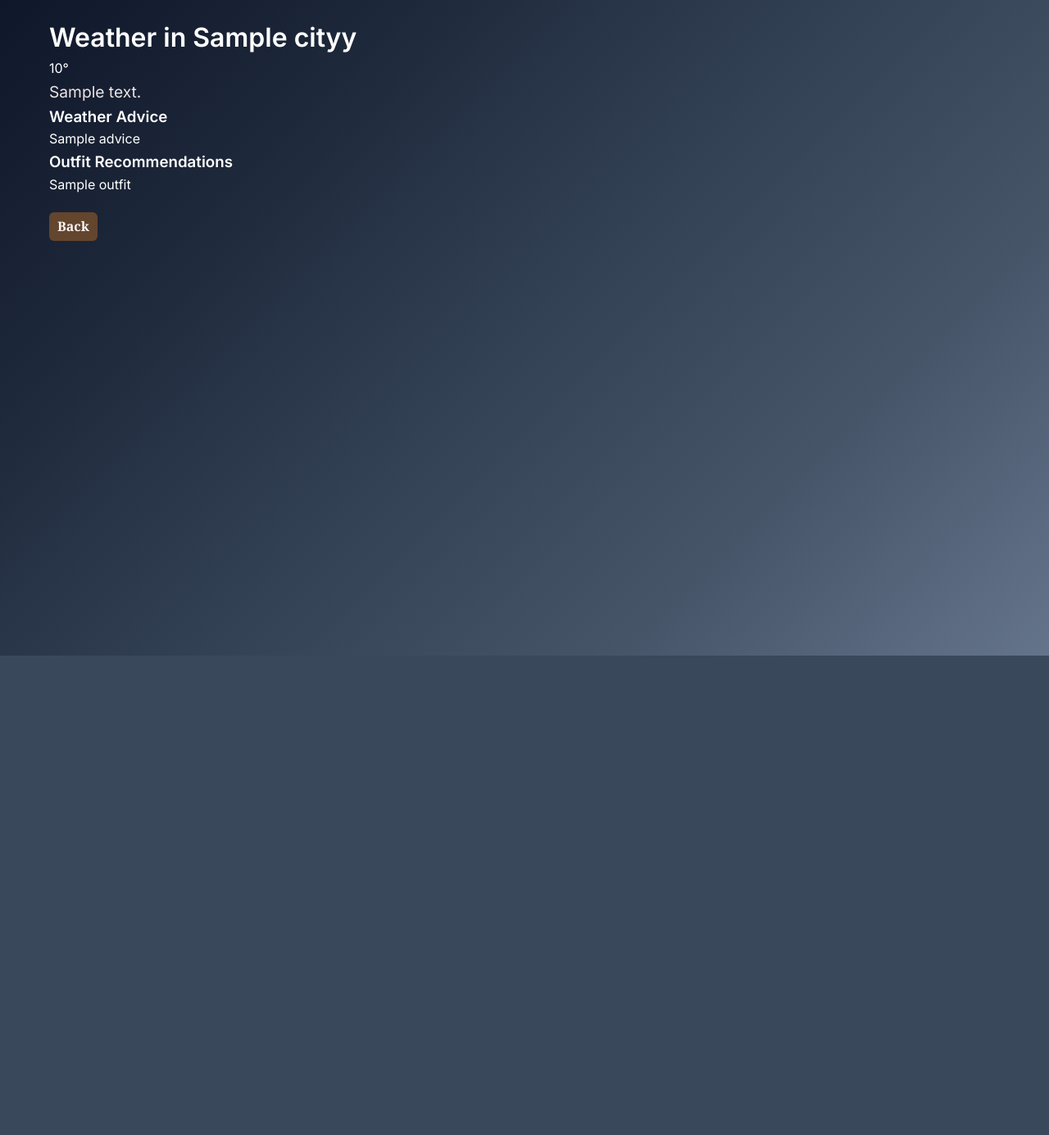
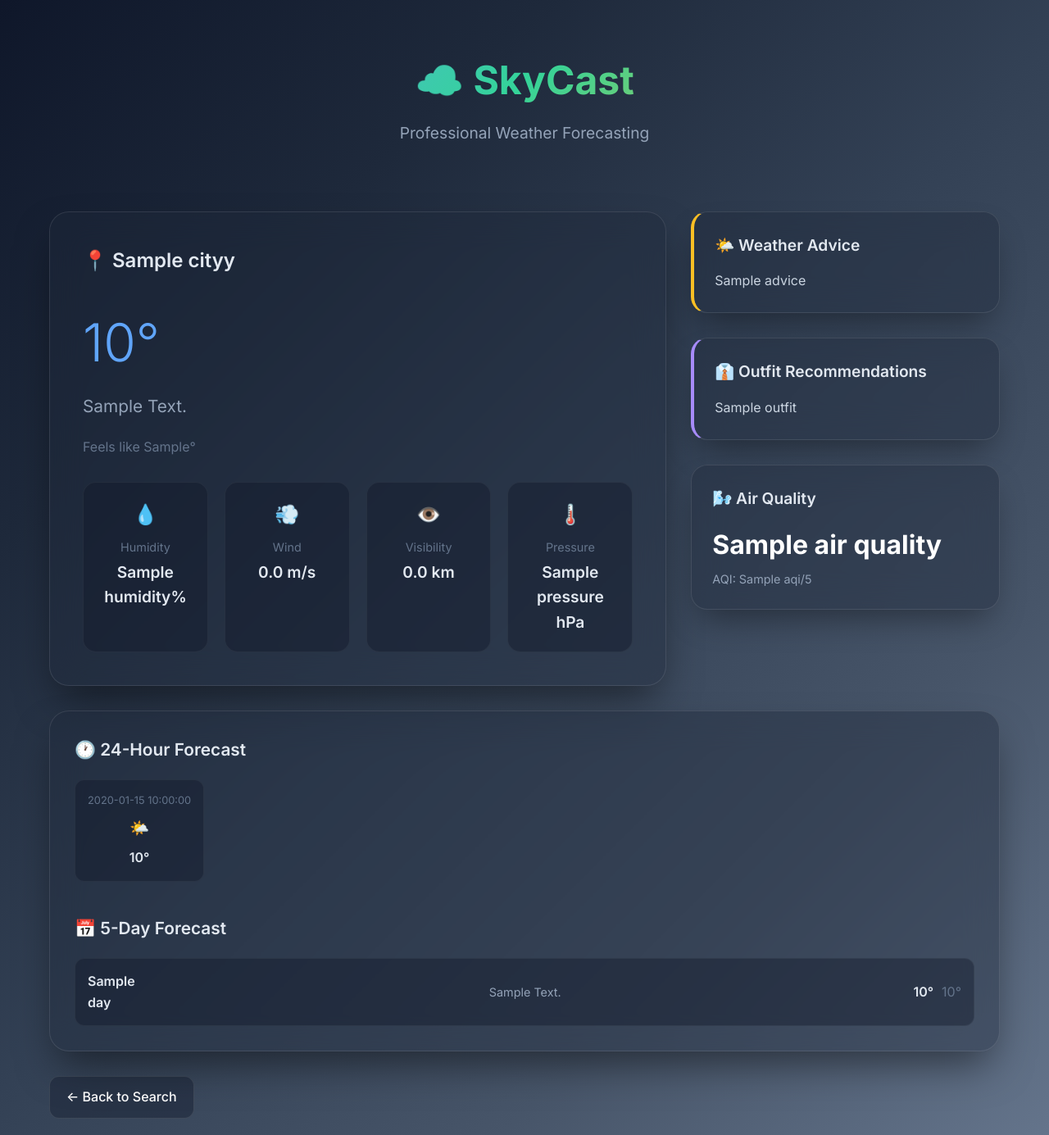
Before and after one commit to amalluu/weather-app, a Flask app: template web/templates/results.html in a window 1280 px wide. Shown: the whole page at 82% size. Before the commit the page ends 800 px from the top, so only its background shows below. Run offline with Flask 3, Linux system fonts and the light colour scheme; the template is opened without the code that fills it: most values are stand-ins (such as "Sample title", 1, 10 or a date in 2020).

Commit message:
updated result.html

```diff
--- a/web/templates/results.html
+++ b/web/templates/results.html
@@ -2,87 +2,135 @@
 <html lang="en">
     <head>
     <meta charset="UTF-8"> <!---Tells the browser to use UTF-8 character encoding (supports most characters/symbols).-->
-        <link href="https://fonts.googleapis.com/css2?family=Inter:wght@400;500;600&display=swap" rel="stylesheet">
+    <meta name="viewport" content="width=device-width, initial-scale=1.0">
+    <title>Weather in {{ cityy }} - SkyCast</title>
+    <link href="https://fonts.googleapis.com/css2?family=Inter:wght@300;400;500;600;700&display=swap" rel="stylesheet">
     <link rel="stylesheet" href="{{ url_for('static', filename='style.css') }}">
-        <title>
-            Weather Results
-        </title>
-
-        <style>
-
-                .boxaround{
-                    background-color: rgb(158, 203, 205) ;
-                    border-radius: 30px;/* Rounded corners*/
-                    padding: 40px; /* Space inside the box*/
-                    display: inline- block; /* Makes the box fit its content and be centerable*/
-                    box-shadow:  0 4px 6px rgba(0,0,0,0.1); /*Shadow effect*/
-                    width: 505px;
-
-                    margin: 0 auto;
-                    color: rgb(204, 20, 20);
-                    font-family: Cambria, Cochin, Georgia, Times, 'Times New Roman', serif;
-
-                }
-
-
-                .desc {
-                font-size: 1.2em;/*slightly larger thsn normsl text*/
-                color: #eee3e3;/*grey*/
-                }
-                .backbutton {
-                    background-color: #64452e;
-                    font-family: Cambria, Cochin, Georgia, Times, 'Times New Roman', serif;
-                    border-radius: 6px;
-                    margin-top: 20px;
-                    display: inline-block;
-                    text-decoration: none;
-                    font-weight: bold;
-                    color: rgb(245, 244, 244);/*text color*/
-                    padding: 5px 10px;
-                }
-
-
-
-        </style>
 </head>
-
 <body>
     <div class="container">
-    <div class ="weather">
+        <div class="header">
+            <h1 class="app-title">☁️ SkyCast</h1>
+            <p class="app-subtitle">Professional Weather Forecasting</p>
+        </div>
 
-        {% if not error %}
-            <h1>Weather in {{ cityy }}</h1> <!-- Show only if there's no error -->
-        {% endif %}    {% if error %}
-    <p style="color: rgba(202, 19, 19, 0.988);">{{ error }}</p>
+        {% if error %}
+            <div class="error-message">
+                <h3>❌ Error</h3>
+                <p>{{ error }}</p>
+                <a href="/" class="back-btn">
+                    ← Try Again
+                </a>
+            </div>
         {% else %}
-    <div class = temp>{{ temp }}°</div>
+            <div class="weather-container">
+                <!-- Main Weather Information -->
+                <div class="main-weather">
+                    <div class="weather-header">
+                        <div class="location">📍 {{ cityy }}</div>
+                    </div>
 
-    <div class ="desc">
-        {{ description }}
+                    <div class="current-temp">{{ temp }}°</div>
+                    <div class="weather-desc">{{ description }}</div>
+                    <div class="feels-like">Feels like {{ feels_like }}°</div>
+
+                    <!-- Weather Statistics -->
+                    <div class="weather-stats">
+                        <div class="stat-card">
+                            <div class="stat-icon">💧</div>
+                            <div class="stat-label">Humidity</div>
+                            <div class="stat-value">{{ humidity }}%</div>
+                        </div>
+                        <div class="stat-card">
+                            <div class="stat-icon">💨</div>
+                            <div class="stat-label">Wind</div>
+                            <div class="stat-value">{{ "%.1f"|format(wind_speed) }} m/s</div>
+                        </div>
+                        <div class="stat-card">
+                            <div class="stat-icon">👁️</div>
+                            <div class="stat-label">Visibility</div>
+                            <div class="stat-value">{{ "%.1f"|format(visibility) }} km</div>
+                        </div>
+                        <div class="stat-card">
+                            <div class="stat-icon">🌡️</div>
+                            <div class="stat-label">Pressure</div>
+                            <div class="stat-value">{{ pressure }} hPa</div>
+                        </div>
                     </div>
                 </div>
 
+                <!-- Sidebar -->
+                <div class="sidebar">
+                    <!-- Weather Advice -->
+                    <div class="advice-card">
+                        <h3 class="card-title">🌤️ Weather Advice</h3>
+                        <div class="card-content">{{ advice }}</div>
+                    </div>
 
+                    <!-- Outfit Recommendations -->
+                    <div class="outfit-card">
+                        <h3 class="card-title">👔 Outfit Recommendations</h3>
+                        <div class="card-content">{{ outfit|safe }}</div>
+                    </div>
 
-
-<div class ="advice">
-
-    <h3>Weather Advice</h3>
-    {{advice}}</div>
-
-
-
-<div class="outfit">
-<h3>Outfit Recommendations</h3>
-
-    {{outfit|safe}}
-
+                    <!-- Air Quality -->
+                    {% if air_quality %}
+                    <div class="air-quality">
+                        <h3 class="card-title">🌬️ Air Quality</h3>
+                        <div class="aqi-value aqi-{{ air_quality.label.lower().replace(' ', '-') }}">
+                            {{ air_quality.label }}
+                        </div>
+                        <div style="color: #94a3b8; font-size: 0.9rem;">
+                            AQI: {{ air_quality.aqi }}/5
+                        </div>
                     </div>
                     {% endif %}
-</body>
-  <div>
-        <a href="/" class="backbutton">Back</a>
                 </div>
             </div>
 
+            <!-- Forecast Section -->
+            {% if forecast %}
+            <div class="forecast-section">
+                <h3 class="section-title">🕐 24-Hour Forecast</h3>
+                <div class="hourly-forecast">
+                    {% for hour in forecast.hourly %}
+                    <div class="hourly-item">
+                        <div class="hour-time">{{ hour.time }}</div>
+                        <div style="margin: 8px 0; font-size: 1.2rem;">
+                            {% if hour.main == 'Clear' %}☀️
+                            {% elif hour.main == 'Clouds' %}☁️
+                            {% elif hour.main == 'Rain' %}🌧️
+                            {% elif hour.main == 'Snow' %}❄️
+                            {% else %}🌤️
+                            {% endif %}
+                        </div>
+                        <div class="hour-temp">{{ hour.temp }}°</div>
+                    </div>
+                    {% endfor %}
+                </div>
+
+                {% if forecast.daily %}
+                <h3 class="section-title" style="margin-top: 30px;">📅 5-Day Forecast</h3>
+                <div class="daily-forecast">
+                    {% for day in forecast.daily %}
+                    <div class="daily-item">
+                        <div class="day-name">{{ day.day }}</div>
+                        <div class="day-desc">{{ day.description }}</div>
+                        <div class="day-temps">
+                            <span class="temp-high">{{ day.temp_max }}°</span>
+                            <span class="temp-low">{{ day.temp_min }}°</span>
+                        </div>
+                    </div>
+                    {% endfor %}
+                </div>
+                {% endif %}
+            </div>
+            {% endif %}
+        {% endif %}
+
+        <a href="/" class="back-btn">
+            ← Back to Search
+        </a>
+    </div>
+</body>
 </html>
```
Lines whose indentation alone changed are shown as unchanged.
